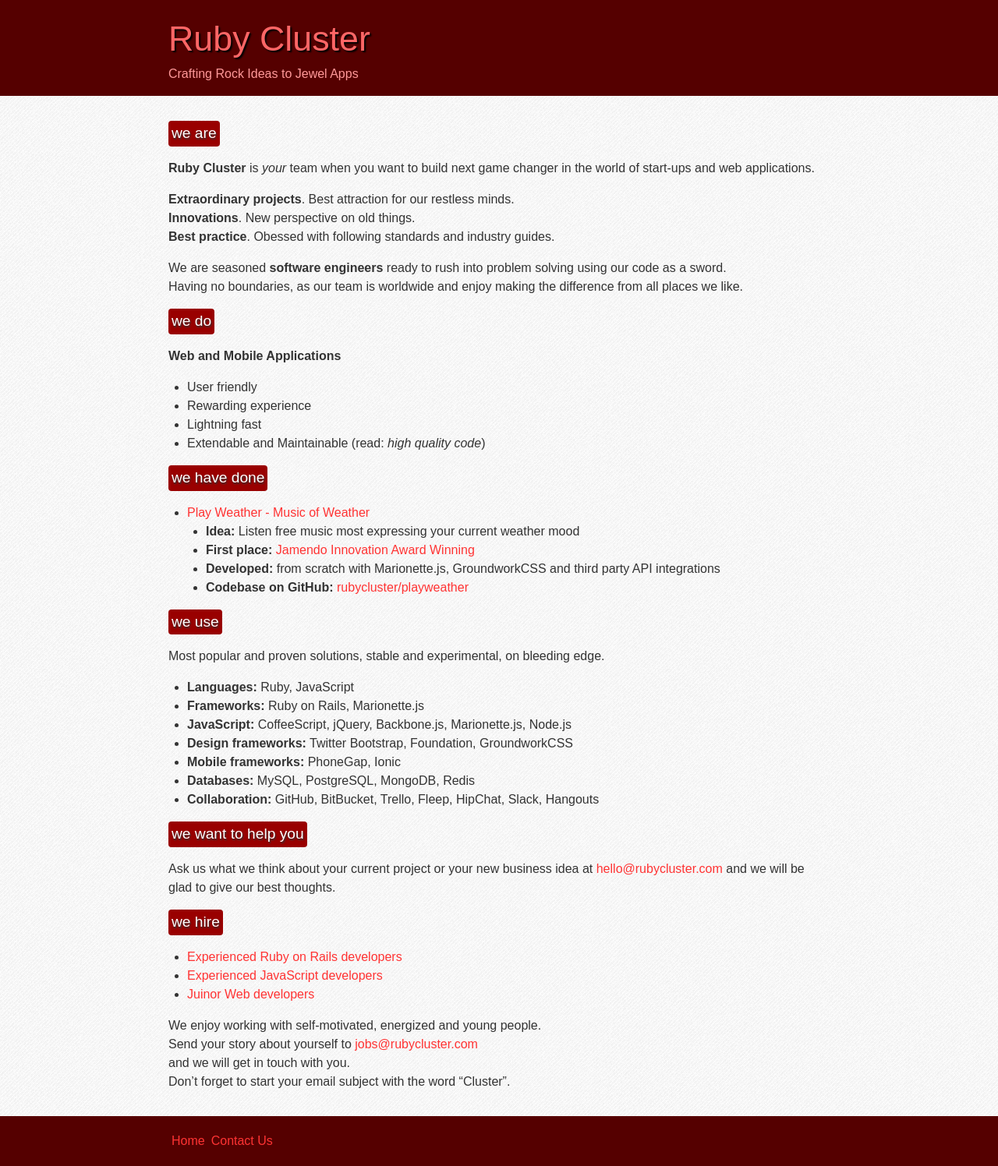
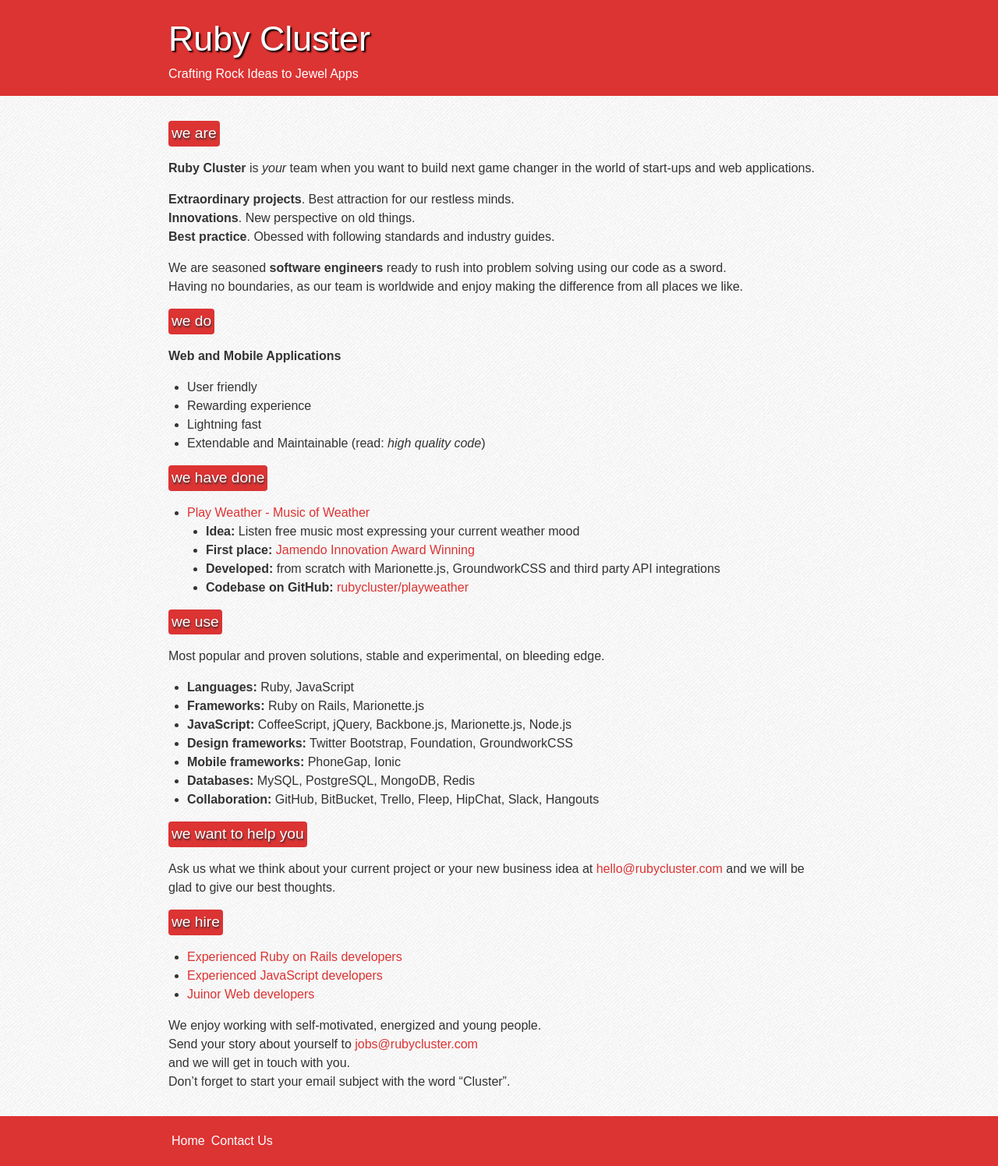
Before and after one commit to rubycluster/rubycluster.github.io, a Jekyll site: the page built from index.md, in a window 1280 px wide. Shown: the whole page at 78% size. Built offline with Jekyll 4.4.1, drawn with Linux system fonts in a browser that asks for light colours; some web fonts are replaced; our own code applies the rules of GitHub Pages for plain Markdown files.

Commit message:
[fix] colors

```diff
--- a/assets/css/style2.sass
+++ b/assets/css/style2.sass
@@ -2,6 +2,9 @@
 ---
 
 @import "_lib.css.sass"
+
+$my_red: #dc3333
+$my_white: #fff
 
 body
   background: #fff url('/assets/images/debut_light.png')
@@ -27,26 +30,25 @@ body
 header
   padding: 1rem 0
   font-family: 'Cuprum', 'Arial', sans-serif
-  background: #500
+  background: $my_red
   .logo
     text-shadow: #000 0.125rem 0.125rem 0.125rem
     font-size: 280%
     a
-      color: #f66
+      color: $my_white
       text-decoration: none
   .tagline
     font-size: 100%
-    color: #f99
-
+    color: $my_white
 footer
-  background: #500
+  background: $my_red
   padding: 1rem 0
 
 section.main
   padding: 1rem 0
 
 a
-  color: #f33
+  color: $my_red
   text-decoration: none
 p, ul
   margin-bottom: 1rem
@@ -54,8 +56,8 @@ h1, h2, h3, h4, h5, h6
   display: table
   margin: 1rem 0
   padding: 0.125rem 0.25rem
-  background: #900
-  color: #fff
+  background: $my_red
+  color: $my_white
   text-shadow: #333 1px 2px 2px
   border-radius: 0.25rem
 h1
@@ -67,7 +69,7 @@ h3
   font-weight: bold
 h4
   font-size: 100%
-  background: #666
+  background: #aaa
   font-weight: bold
 ul, ol
   margin-bottom: 1rem
@@ -98,3 +100,4 @@ section.footer-nav
       a
         display: inline-block
         padding: 0.25rem 0.25rem
+        color: $my_white
```
